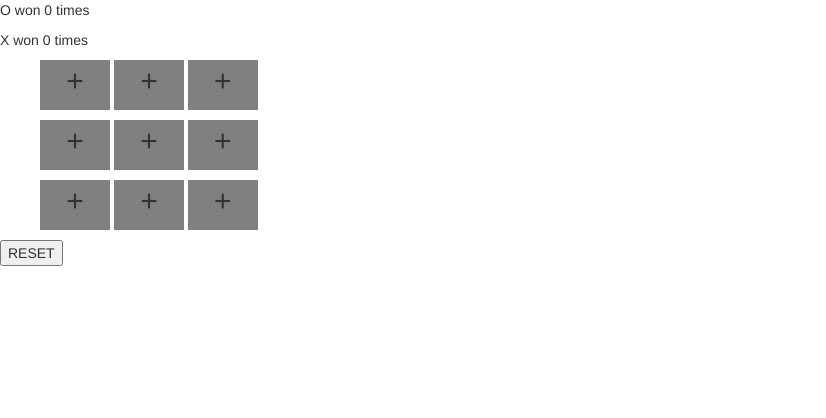
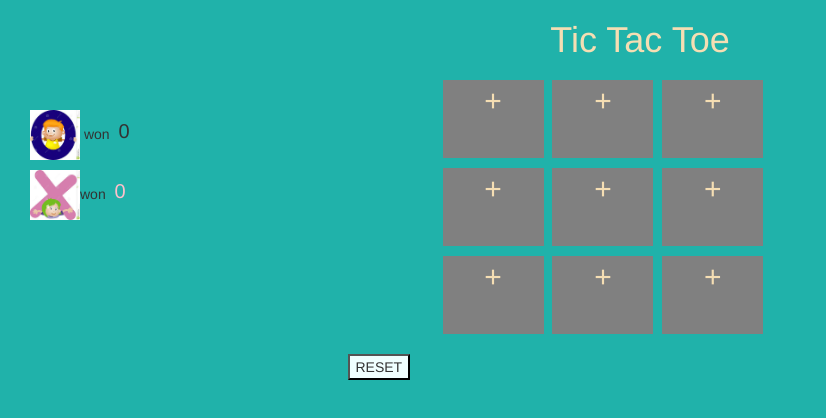
Before and after one commit to vineethpkr/Javascript-bootcamp, a plain HTML site: page JavaScript/Level2/TicTacToe/index.html in a window 1280 px wide. Shown: the whole page, without its empty margins (0-826 px from the left). Drawn offline with nearby package versions, Linux system fonts and the light colour scheme.

Commit message:
Change UI of TicTacToe

```diff
--- a/JavaScript/Level2/TicTacToe/index.html
+++ b/JavaScript/Level2/TicTacToe/index.html
@@ -2,21 +2,26 @@
 <html>
     <head>
 	   <title>Tic Tac Toe Game </title>
+	   <h1 style="color:#F5DEB3;text-align:center;margin-bottom:0px;">Tic Tac Toe</h1>
     </head>
 
 <link rel="stylesheet" href="http://maxcdn.bootstrapcdn.com/bootstrap/3.3.4/css/bootstrap.min.css">
 <link rel="stylesheet" href="styles.css">
 <body onload = "fill();">
-    <div>
-        <p>O won <span id="ocount"> ocount </span> times</p>
-        <p>X won <span id="xcount"> xcount </span> times</p>
+	<div class=".container-fluid">
+		<div class="row">
+			<div class="col-sm-3">
+    			<div style="float:left;margin-left:30px;margin-top:50px;">
+        			<p><img src="./download (1).jpeg" style="height:50px; width:50px;"> won <span id="ocount" style="color:medium blue;font-size:20px;margin-left:5px;">ocount</span></p>
+        			<p><img src="./download.jpeg" style="height:50px; width:50px;">won <span id="xcount" style="color:pink;font-size:20px;margin-left:5px;">xcount</span></p>
     			</div>
-    <div id = "col">
+    		</div>
+  			<div class="col-sm-9">
+    			<div id = "col" style="margin-left:70px;margin-top:20px">
         			<ul id ="col-row">
         			    <li id="one" class="boxq" onClick = "check();">+</li>
             			<li id="two" class="boxq" onClick = "check();">+</li>
            				<li id="three" class="boxq" onClick = "check();">+</li>
-
         			</ul>
        				 <ul>
             			<li id="four" class="boxq" onClick = "check();">+</li>
@@ -29,9 +34,10 @@
             			<li id="nine" class="boxq" onClick = "check();">+</li>
         			</ul>
     			</div>
-    <div id="reset">
-            <button type="reset" onClick = "reset();"> RESET </button>
+    			<div>
+            		<button type="reset" onClick = "reset();" style="background-color:azure;margin-left:20px;margin-top:10px;"><span class="reset-button" style="background-color:azure;"> RESET </span></button>
     			</div>
+    		</div>
+    	<script src="main.js" defer></script>
 </body>
-    <script src="main.js" defer></script>
 </html>
--- a/JavaScript/Level2/TicTacToe/main.js
+++ b/JavaScript/Level2/TicTacToe/main.js
@@ -25,6 +25,8 @@ var reset=function()
 	document.getElementById("nine").innerHTML='+';
 
 	fill();
+	arr={};
+	winner='';
 
 }
 var checkwin=function(xoro)
--- a/JavaScript/Level2/TicTacToe/styles.css
+++ b/JavaScript/Level2/TicTacToe/styles.css
@@ -1,19 +1,26 @@
+*{
+	background-color: #20B2AA;
+/* 	background-image: url("Beach.jpg"); */
+
+}
 .boxq{
-    height:50px;
-    width: 70px;
+    height:78px;
+    margin-left:5px;
+    width: 101px;
     display: inline-block ;
     text-align: center;
     background-color: grey;
+    color:#F5DEB3;
     font-family: Helvetica;
     font-size: 30px;
-     //position: relative;
 };
-.reset{
-    height:50px;
-    width: 120px;
-    background-color: yellow;
-    font-family: Helvetica;
-    font-size: 50px;
-    position: relative;
-    padding-left: 40px;
+/*
+.reset1{
+  background-color: azure;
+  margin-left: 50px;
+  margin-top: 20px;
 };
+.reset-button{
+      background-color: azure;
+};
+ */
```
Also changed, not shown: JavaScript/Level2/TicTacToe/download (1).jpeg (added), JavaScript/Level2/TicTacToe/download.jpeg (added), JavaScript/Level2/TicTacToe/gold-letter-o-.jpg (added), 2 other files. Lines whose indentation alone changed are shown as unchanged.
